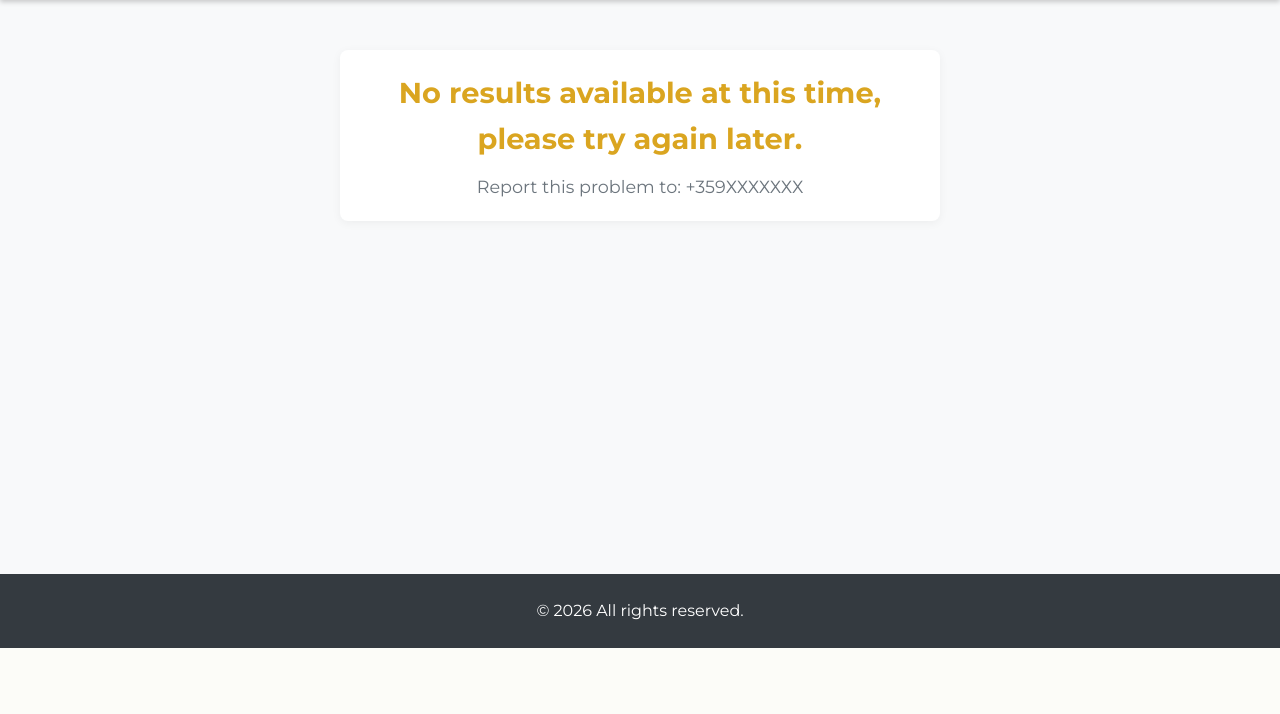
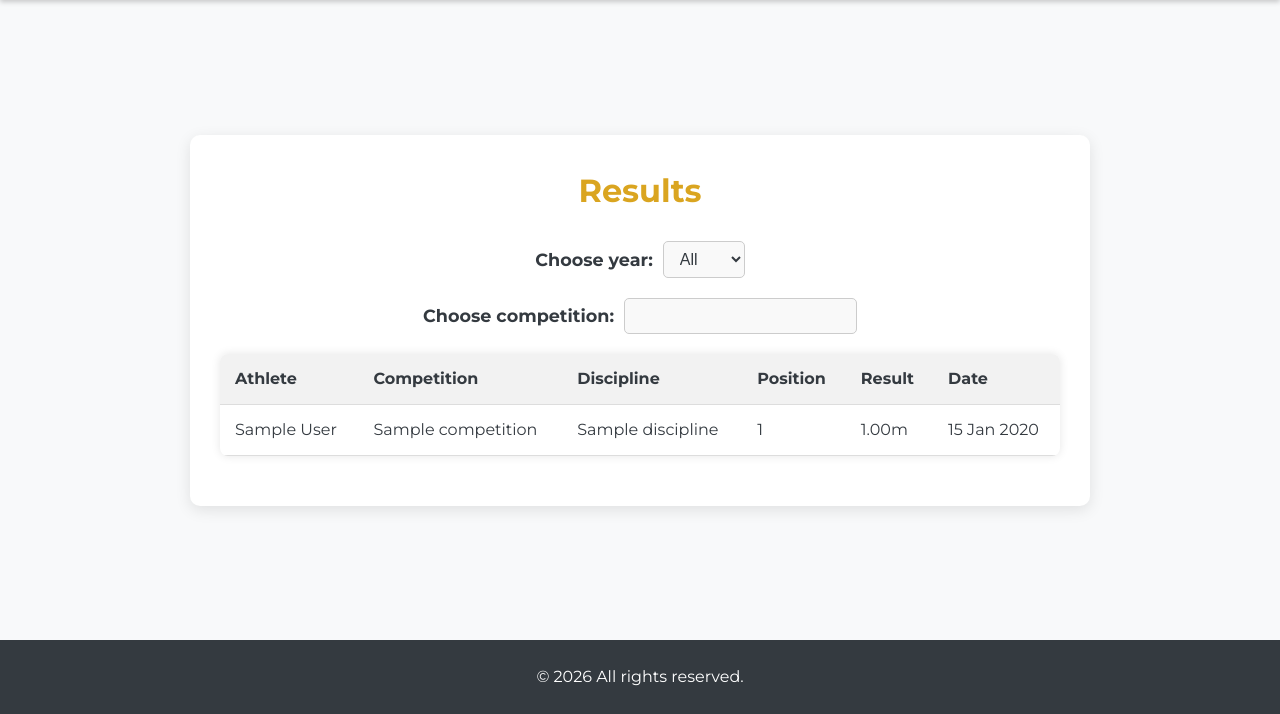
Before and after one commit to draganovdimitar2/AthleticsSiteSoftUni, a Django app: page /results/ in a window 1280 px wide. Shown: the part 226-940 px from the top of the page. Before the commit the page ends 874 px from the top, so only its background shows below. Run offline with Django 5.2, Linux system fonts and the light colour scheme; tables that the repository leaves empty hold one stand-in row (values such as "Sample post").

Commit message:
feat(records): Implement dynamic filtering for results

```diff
--- a/records/static/records/css/records.css
+++ b/records/static/records/css/records.css
@@ -50,6 +50,36 @@
 }
 
 .year-select:focus {
+    border-color: var(--primary-color);
+    box-shadow: 0 0 5px rgba(218, 165, 32, 0.5);
+    outline: none;
+}
+
+.choose-competition-wrapper {
+    display: flex;
+    align-items: center;
+    justify-content: center; /* Center the label and input */
+    margin-bottom: 20px;
+    gap: 10px; /* Space between label and input */
+}
+
+.choose-competition-label-el {
+    font-weight: bold;
+    color: var(--dark-color);
+    font-size: 1.1em;
+}
+
+.competition-select {
+    padding: 8px 12px;
+    border: 1px solid #ccc;
+    border-radius: 5px;
+    font-size: 1em;
+    background-color: #f9f9f9;
+    color: var(--dark-color);
+    transition: border-color 0.3s ease, box-shadow 0.3s ease;
+}
+
+.competition-select:focus {
     border-color: var(--primary-color);
     box-shadow: 0 0 5px rgba(218, 165, 32, 0.5);
     outline: none;
--- /dev/null
+++ b/records/static/records/js/records.js
@@ -0,0 +1,91 @@
+document.addEventListener('DOMContentLoaded', function() {
+    const competitionNameInput = document.getElementById('competition-name-input');
+    const yearSelect = document.querySelector('.year-select');
+    const resultsForm = document.querySelector('.results'); // The form element
+    const tableWrapper = document.querySelector('.table-wrapper');
+    const noResultsFoundDiv = document.querySelector('.no-results-found');
+    const wrapperResultsDiv = document.querySelector('.wrapper-results'); // The main wrapper for results and form
+
+    function debounce(func, delay) {
+        let timeout;
+        return function(...args) {
+            const context = this;
+            clearTimeout(timeout);
+            timeout = setTimeout(() => func.apply(context, args), delay);
+        };
+    }
+
+    const fetchResults = async () => {
+        const formData = new FormData(resultsForm);
+        const params = new URLSearchParams(formData).toString();
+        const url = `${window.location.pathname}?${params}`;
+
+        try {
+            const response = await fetch(url, {
+                headers: {
+                    'X-Requested-With': 'XMLHttpRequest' // Identify as AJAX request
+                }
+            });
+            if (!response.ok) {
+                throw new Error(`HTTP error! status: ${response.status}`);
+            }
+            const html = await response.text();
+
+            // Create a temporary div to parse the fetched HTML
+            const parser = new DOMParser();
+            const doc = parser.parseFromString(html, 'text/html');
+
+            const newTableWrapper = doc.querySelector('.table-wrapper');
+            const newNoResultsFoundDiv = doc.querySelector('.no-results-found');
+
+            if (newTableWrapper && tableWrapper) {
+                tableWrapper.innerHTML = newTableWrapper.innerHTML;
+                // Ensure no-results-found is hidden if results are found
+                if (noResultsFoundDiv) {
+                    noResultsFoundDiv.style.display = 'none';
+                }
+                // Also ensure the main wrapper is visible if it was hidden
+                if (wrapperResultsDiv) {
+                    wrapperResultsDiv.style.display = 'block';
+                }
+            } else if (newNoResultsFoundDiv && noResultsFoundDiv) {
+                // If there are no results, hide the table and show the no results message
+                if (tableWrapper) {
+                    tableWrapper.innerHTML = ''; // Clear table content
+                }
+                noResultsFoundDiv.innerHTML = newNoResultsFoundDiv.innerHTML;
+                noResultsFoundDiv.style.display = 'block';
+                 if (wrapperResultsDiv) {
+                    // Adjust visibility of the main wrapper if needed, depending on how you want to handle it
+                    // For now, if no results and newNoResultsFoundDiv is within the general flow, keep wrapperResultsDiv block
+                    wrapperResultsDiv.style.display = 'none'; // Hide wrapper-results if no results
+                }
+
+            } else {
+                // Fallback if neither newTableWrapper nor newNoResultsFoundDiv is found,
+                // or if the original elements are missing.
+                console.error("Could not find expected content in the fetched HTML.");
+                if (tableWrapper) tableWrapper.innerHTML = '<p>Error loading results.</p>';
+            }
+
+        } catch (e) {
+            console.error('Error fetching results:', e);
+            if (tableWrapper) tableWrapper.innerHTML = '<p>Error loading results.</p>';
+        }
+    };
+
+    const debouncedFetchResults = debounce(fetchResults, 800); // 800ms debounce
+
+    if (competitionNameInput) {
+        competitionNameInput.addEventListener('input', debouncedFetchResults);
+    }
+
+    if (yearSelect) {
+        yearSelect.addEventListener('change', debouncedFetchResults);
+    }
+
+    // Remove existing inline onchange from yearSelect if it was present
+    if (yearSelect && yearSelect.hasAttribute('onchange')) {
+        yearSelect.removeAttribute('onchange');
+    }
+});
--- /dev/null
+++ b/records/templates/records/_results_partial.html
@@ -0,0 +1,52 @@
+{% load static %}
+{% if results %}
+    <form class="results" method="get">
+        <h2>Results</h2>
+        <div class="choose-year-wrapper">
+            <label class="choose-year-label-el">Choose year:</label>
+            <select name="year" class="year-select">
+                <option value="">All</option>
+                {% for y in years %}
+                <option value="{{ y }}" {% if y == selected_year %}selected{% endif %}>
+                    {{ y }}
+                </option>
+                {% endfor %}
+            </select>
+        </div>
+        <div class="choose-competition-wrapper">
+            <label class="choose-competition-label-el">Choose competition:</label>
+            <input type="text" name="competition_name" class="competition-select" id="competition-name-input" value="{{ selected_competition_name|default_if_none:'' }}">
+        </div>
+        <div class="table-wrapper">
+            <table class="results-table">
+                <thead>
+                    <tr>
+                        <th>Athlete</th>
+                        <th>Competition</th>
+                        <th>Discipline</th>
+                        <th>Position</th>
+                        <th>Result</th>
+                        <th>Date</th>
+                    </tr>
+                </thead>
+                <tbody>
+                    {% for r in results %}
+                    <tr>
+                        <td>{{ r.athlete.first_name }} {{ r.athlete.last_name }}</td>
+                        <td>{{ r.competition.name }}</td>
+                        <td>{{ r.discipline.name }}</td>
+                        <td>{{ r.position }}</td>
+                        <td>{{ r.result_value }}{{ r.unit }}</td>
+                        <td>{{ r.result_date|date:"d M Y" }}</td>
+                    </tr>
+                    {% endfor %}
+                </tbody>
+            </table>
+        </div>
+    </form>
+{% else %}
+    <div class="no-results-found">
+        <h2>No results available at this time, please try again later.</h2>
+        <p>Report this problem to: +359ХХХХХХХ</p>
+    </div>
+{% endif %}
--- a/records/templates/records/list.html
+++ b/records/templates/records/list.html
@@ -13,54 +13,12 @@
 
 {% block content %}
 
-{% if results %}
-    <div class="wrapper-results">
-        <form class="results" method="get">
-            <h2>Results</h2>
-            <div class="choose-year-wrapper">
-                <label class="choose-year-label-el">Choose year:</label>
-                <select name="year" class="year-select" onchange="this.form.submit()">
-                    <option value="">All</option>
-                    {% for y in years %}
-                    <option value="{{ y }}" {% if y == selected_year %}selected{% endif %}>
-                        {{ y }}
-                    </option>
-                    {% endfor %}
-                </select>
-            </div>
-            <div class="table-wrapper">
-                <table class="results-table">
-                    <thead>
-                        <tr>
-                            <th>Athlete</th>
-                            <th>Competition</th>
-                            <th>Discipline</th>
-                            <th>Position</th>
-                            <th>Result</th>
-                            <th>Date</th>
-                        </tr>
-                    </thead>
-                    <tbody>
-                        {% for r in results %}
-                        <tr>
-                            <td>{{ r.athlete.first_name }} {{ r.athlete.last_name }}</td>
-                            <td>{{ r.competition.name }}</td>
-                            <td>{{ r.discipline.name }}</td>
-                            <td>{{ r.position }}</td>
-                            <td>{{ r.result_value }}{{ r.unit }}</td>
-                            <td>{{ r.result_date|date:"d M Y" }}</td>
-                        </tr>
-                        {% endfor %}
-                    </tbody>
-                </table>
-            </div>
-        </form>
-    </div>
-{% else %}
-    <div class="no-results-found">
-        <h2>No results available at this time, please try again later.</h2>
-        <p>Report this problem to: +359ХХХХХХХ</p>
-    </div>
-{% endif %}
+<div class="wrapper-results">
+    {% include 'records/_results_partial.html' %}
+</div>
 
 {% endblock %}
+
+{% block extra_scripts %}
+    <script src="{% static 'records/js/records.js' %}"></script>
+{% endblock %}
--- a/records/views.py
+++ b/records/views.py
@@ -1,6 +1,36 @@
 from django.http import HttpRequest, HttpResponse
 from django.shortcuts import render
+from django.template.loader import render_to_string # Added
+from .models import Results
 
 # Create your views here.
 def results(request: HttpRequest) -> HttpResponse:
-    return render(request, 'records/list.html')
+    all_results = Results.objects.all()
+
+    selected_year = request.GET.get('year')
+    selected_competition_name = request.GET.get('competition_name')
+
+    if selected_year:
+        all_results = all_results.filter(result_date__year=selected_year)
+
+    if selected_competition_name:
+        all_results = all_results.filter(competition__name__icontains=selected_competition_name)
+
+    for r in all_results:
+        r.unit = 's' if r.discipline.name[0].isdigit() else 'm'
+
+    context = {
+        'results': all_results,
+        'years': sorted({r.result_date.year for r in Results.objects.all()}), # Get all years from all results
+        'selected_year': int(selected_year) if selected_year else None,
+        'selected_competition_name': selected_competition_name,
+        'competitions': {r.competition for r in Results.objects.all()} # Get all competitions from all results
+    }
+
+    if request.headers.get('x-requested-with') == 'XMLHttpRequest':
+        # If it's an AJAX request, return only the rendered partial HTML
+        html = render_to_string('records/_results_partial.html', context, request=request)
+        return HttpResponse(html)
+    else:
+        # For a regular request, render the full page
+        return render(request, 'records/list.html', context)
```
